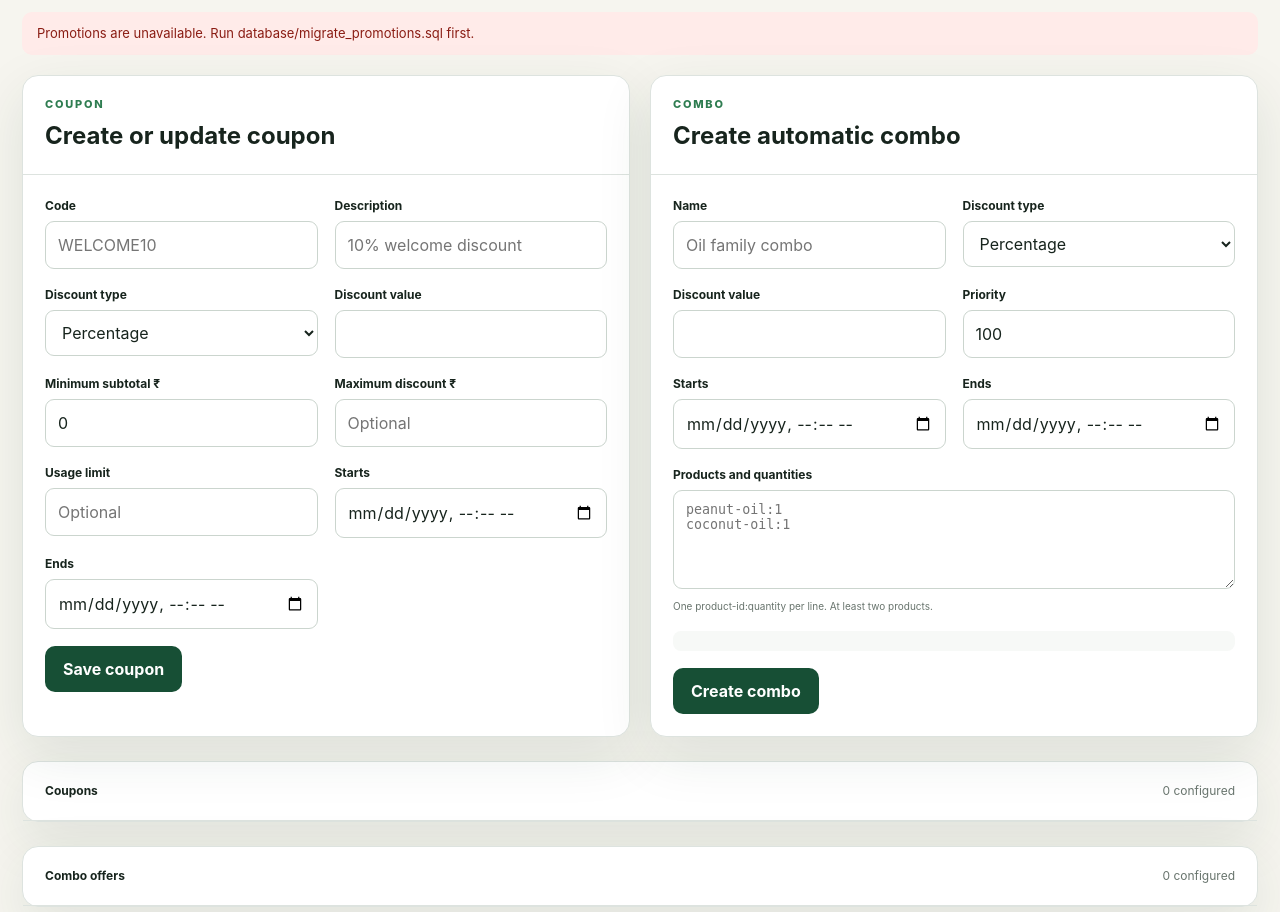
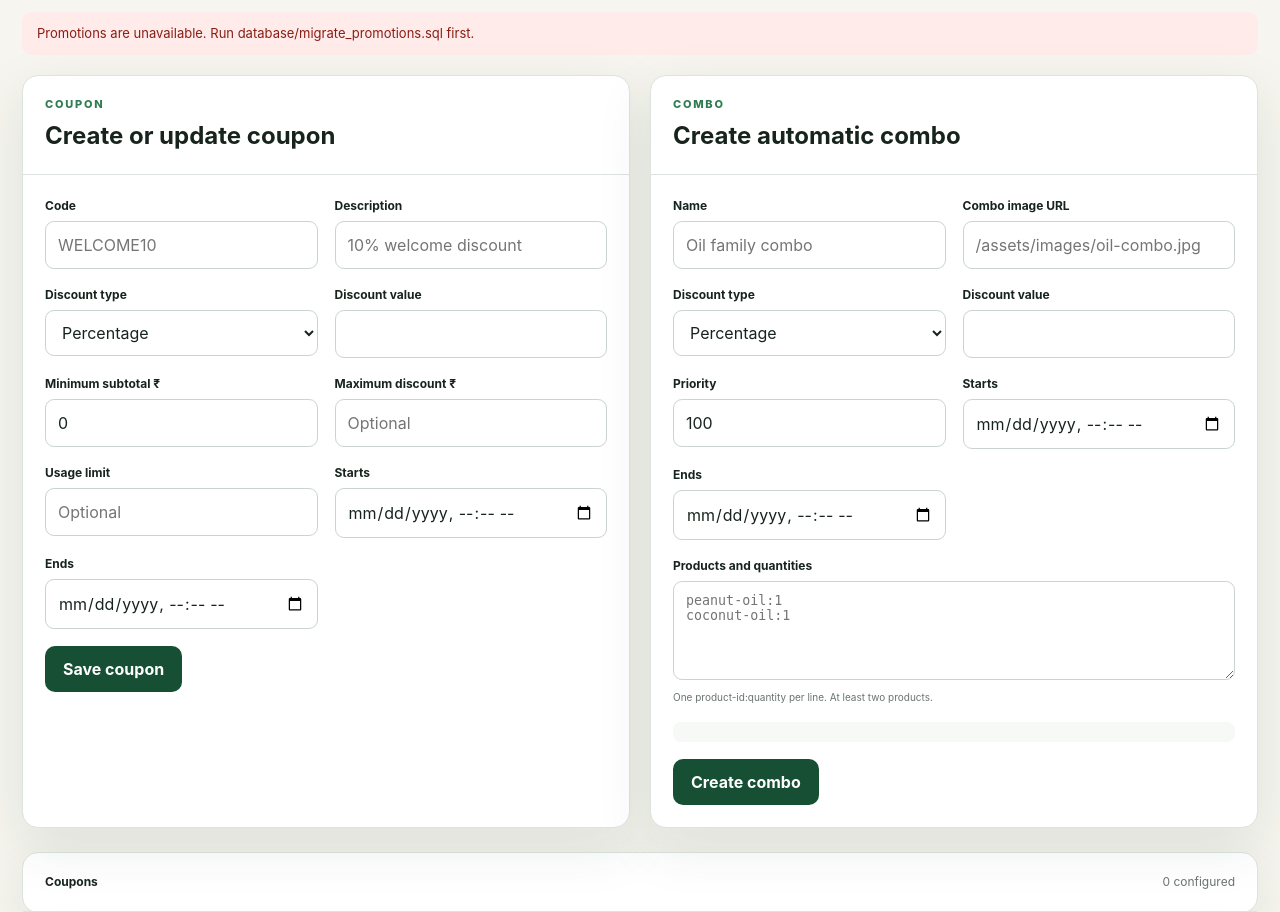
Before and after one commit to rebornfoots/Rebornfoots, a PHP site: page /admin/promotions.php in a window 1280 px wide. Shown: the part 261-1173 px from the top of the page. Run offline with PHP 8.4, Linux system fonts and the light colour scheme; the visitor is signed in with stand-in values (Sample User, id 1).

Commit message:
Improve combo cards and add combo images

```diff
--- a/admin/promotions.php
+++ b/admin/promotions.php
@@ -17,6 +17,19 @@ function optionalNumber(mixed $value): float|int|null|false
 {
     $text = trim((string) $value);
     return $text === '' ? null : filter_var($text, FILTER_VALIDATE_FLOAT);
+}
+
+function validImageUrl(string $value): bool
+{
+    if ($value === '') {
+        return true;
+    }
+    if (str_starts_with($value, '/') && !str_starts_with($value, '//')) {
+        return mb_strlen($value) <= 500;
+    }
+    return mb_strlen($value) <= 500
+        && filter_var($value, FILTER_VALIDATE_URL) !== false
+        && in_array(strtolower((string) parse_url($value, PHP_URL_SCHEME)), ['http', 'https'], true);
 }
 
 if ($_SERVER['REQUEST_METHOD'] === 'POST') {
@@ -89,8 +102,20 @@ if ($_SERVER['REQUEST_METHOD'] === 'POST') {
             $statement->execute();
             $statement->close();
             flash('success', $active ? 'Combo activated.' : 'Combo paused.');
+        } elseif ($action === 'save_combo_image') {
+            $comboId = filter_var($_POST['combo_id'] ?? null, FILTER_VALIDATE_INT);
+            $imageUrl = trim((string) ($_POST['image_url'] ?? ''));
+            if ($comboId === false || $comboId < 1 || !validImageUrl($imageUrl)) {
+                throw new DomainException('Enter a valid combo image URL or site-relative image path.');
+            }
+            $statement = database()->prepare('UPDATE combo_offers SET image_url = ? WHERE id = ?');
+            $statement->bind_param('si', $imageUrl, $comboId);
+            $statement->execute();
+            $statement->close();
+            flash('success', 'Combo image updated.');
         } elseif ($action === 'save_combo') {
             $name = mb_substr(trim((string) ($_POST['name'] ?? '')), 0, 120);
+            $imageUrl = trim((string) ($_POST['image_url'] ?? ''));
             $type = (string) ($_POST['discount_type'] ?? '');
             $value = filter_var($_POST['discount_value'] ?? null, FILTER_VALIDATE_FLOAT);
             $priority = filter_var($_POST['priority'] ?? 100, FILTER_VALIDATE_INT);
@@ -108,7 +133,7 @@ if ($_SERVER['REQUEST_METHOD'] === 'POST') {
                 }
                 $items[$match[1]] = (int) $match[2];
             }
-            if (mb_strlen($name) < 3 || count($items) < 2
+            if (mb_strlen($name) < 3 || count($items) < 2 || !validImageUrl($imageUrl)
                 || !in_array($type, ['percent', 'fixed'], true)
                 || $value === false || $value <= 0 || ($type === 'percent' && $value > 100)
                 || $priority === false || $priority < 1 || $priority > 65535
@@ -131,10 +156,10 @@ if ($_SERVER['REQUEST_METHOD'] === 'POST') {
             try {
                 $statement = database()->prepare(
                     'INSERT INTO combo_offers
-                     (name, discount_type, discount_value, priority, starts_at, ends_at, active)
-                     VALUES (?, ?, ?, ?, ?, ?, 1)'
+                     (name, image_url, discount_type, discount_value, priority, starts_at, ends_at, active)
+                     VALUES (?, ?, ?, ?, ?, ?, ?, 1)'
                 );
-                $statement->bind_param('ssdiss', $name, $type, $value, $priority, $startsAt, $endsAt);
+                $statement->bind_param('sssdiss', $name, $imageUrl, $type, $value, $priority, $startsAt, $endsAt);
                 $statement->execute();
                 $comboId = database()->insert_id;
                 $statement->close();
@@ -172,7 +197,7 @@ try {
          FROM coupons ORDER BY created_at DESC'
     )->fetch_all(MYSQLI_ASSOC);
     $combos = database()->query(
-        "SELECT combo_offers.id, combo_offers.name, combo_offers.discount_type,
+        "SELECT combo_offers.id, combo_offers.name, combo_offers.image_url, combo_offers.discount_type,
                 combo_offers.discount_value, combo_offers.priority, combo_offers.active,
                 GROUP_CONCAT(CONCAT(combo_offer_items.product_id, ':', combo_offer_items.quantity)
                     ORDER BY combo_offer_items.product_id SEPARATOR ', ') AS items
@@ -228,6 +253,7 @@ $flash = takeFlash();
         <form method="post" class="product-form">
           <input type="hidden" name="action" value="save_combo"><input type="hidden" name="csrf_token" value="<?= h(csrfToken()) ?>">
           <label><span>Name</span><input name="name" maxlength="120" placeholder="Oil family combo" required></label>
+          <label><span>Combo image URL</span><input name="image_url" maxlength="500" placeholder="/assets/images/oil-combo.jpg"></label>
           <label><span>Discount type</span><select name="discount_type"><option value="percent">Percentage</option><option value="fixed">Fixed ₹ amount</option></select></label>
           <label><span>Discount value</span><input name="discount_value" type="number" min="0.01" step="0.01" required></label>
           <label><span>Priority</span><input name="priority" type="number" min="1" max="65535" value="100" required></label>
@@ -245,6 +271,17 @@ $flash = takeFlash();
     </section>
     <section class="product-list promotion-list">
       <div class="product-list-head"><strong>Combo offers</strong><span><?= count($combos) ?> configured</span></div>
+      <?php if ($combos !== []): ?>
+        <form method="post" class="combo-image-editor">
+          <input type="hidden" name="csrf_token" value="<?= h(csrfToken()) ?>">
+          <input type="hidden" name="action" value="save_combo_image">
+          <select name="combo_id" aria-label="Combo offer" required>
+            <?php foreach ($combos as $combo): ?><option value="<?= h($combo['id']) ?>"><?= h($combo['name']) ?></option><?php endforeach; ?>
+          </select>
+          <input name="image_url" maxlength="500" placeholder="/assets/images/oil-combo.jpg or https://..." required>
+          <button type="submit">Save combo image</button>
+        </form>
+      <?php endif; ?>
       <?php foreach ($combos as $combo): ?><article class="admin-product <?= $combo['active'] ? '' : 'is-inactive' ?>"><div class="admin-product-copy"><h2><?= h($combo['name']) ?></h2><p><?= h($combo['items']) ?> · <?= $combo['discount_type'] === 'percent' ? h($combo['discount_value']) . '%' : '₹' . number_format((float) $combo['discount_value'], 0) ?> off · priority <?= h($combo['priority']) ?></p></div><form method="post" class="admin-product-actions"><input type="hidden" name="csrf_token" value="<?= h(csrfToken()) ?>"><input type="hidden" name="action" value="toggle_combo"><input type="hidden" name="combo_id" value="<?= h($combo['id']) ?>"><input type="hidden" name="active" value="<?= $combo['active'] ? '0' : '1' ?>"><button type="submit"><?= $combo['active'] ? 'Pause' : 'Activate' ?></button></form></article><?php endforeach; ?>
     </section>
   </main>
--- a/admin/styles.css
+++ b/admin/styles.css
@@ -150,6 +150,9 @@ time small { display: block; color: var(--muted); }
 .product-form input[readonly] { color: var(--muted); background: #f2f4f2; }
 .product-form label > small { display: block; margin-top: 4px; color: var(--muted); font-size: 10px; }
 .product-form .wide { grid-column: 1 / -1; }
+.combo-image-editor { display: grid; grid-template-columns: 220px 1fr auto; gap: 10px; padding: 15px 20px; border-bottom: 1px solid var(--line); }
+.combo-image-editor select, .combo-image-editor input { min-height: 42px; padding: 9px 11px; border: 1px solid #cbd5ce; border-radius: 9px; }
+.combo-image-editor button { padding: 9px 15px; color: #fff; background: var(--forest); border: 0; border-radius: 9px; cursor: pointer; font-weight: 800; }
 .product-checks { display: flex; flex-wrap: wrap; gap: 25px; }
 .product-checks label { display: flex; align-items: center; gap: 8px; }
 .product-checks input { width: 18px; height: 18px; }
@@ -187,6 +190,7 @@ time small { display: block; color: var(--muted); }
   .pincode-form { grid-template-columns: 1fr; }
   .catalog-metrics { grid-template-columns: 1fr; gap: 9px; }
   .product-form { grid-template-columns: 1fr; padding: 17px; }
+  .combo-image-editor { grid-template-columns: 1fr; }
   .product-form .wide { grid-column: auto; }
   .admin-product { grid-template-columns: 70px 1fr; gap: 12px; padding: 13px; }
   .admin-product-image { width: 70px; height: 60px; }
--- a/combos.php
+++ b/combos.php
@@ -27,7 +27,7 @@ try {
     $database = new mysqli($host, $user, $password, $name);
     $database->set_charset('utf8mb4');
     $result = $database->query(
-        "SELECT combo_offers.id, combo_offers.name, combo_offers.discount_type,
+        "SELECT combo_offers.id, combo_offers.name, combo_offers.image_url, combo_offers.discount_type,
                 combo_offers.discount_value, combo_offers.priority,
                 (SELECT COUNT(*) FROM combo_offer_items configured_items
                  WHERE configured_items.combo_id = combo_offers.id) AS required_item_count,
@@ -51,6 +51,7 @@ try {
             $combos[$id] = [
                 'id' => $id,
                 'name' => (string) $row['name'],
+                'imageUrl' => (string) $row['image_url'],
                 'discountType' => (string) $row['discount_type'],
                 'discountValue' => (float) $row['discount_value'],
                 'requiredItemCount' => (int) $row['required_item_count'],
--- /dev/null
+++ b/database/migrate_combo_images.sql
@@ -0,0 +1,2 @@
+ALTER TABLE combo_offers
+    ADD COLUMN image_url VARCHAR(500) NOT NULL DEFAULT '' AFTER name;
--- a/database/schema.sql
+++ b/database/schema.sql
@@ -131,6 +131,7 @@ CREATE TABLE IF NOT EXISTS coupons (
 CREATE TABLE IF NOT EXISTS combo_offers (
     id BIGINT UNSIGNED AUTO_INCREMENT PRIMARY KEY,
     name VARCHAR(120) NOT NULL,
+    image_url VARCHAR(500) NOT NULL DEFAULT '',
     discount_type ENUM('percent', 'fixed') NOT NULL,
     discount_value DECIMAL(10, 2) UNSIGNED NOT NULL,
     priority SMALLINT UNSIGNED NOT NULL DEFAULT 100,
```
Also changed, not shown: assets/css/styles.css (+13 -3 lines), assets/js/app.js (+22 -1 lines).
